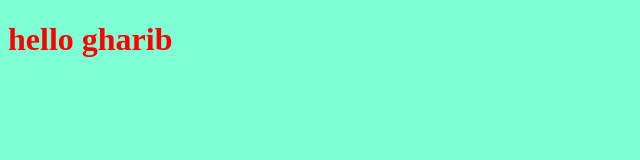
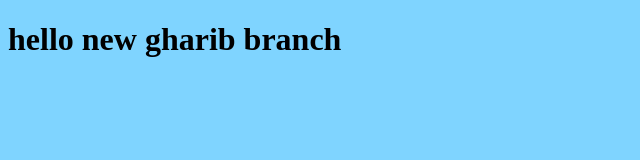
Before and after one commit to gharib196702/myproject, a plain HTML site: page index.html in a window 1280 px wide. Shown: the whole page, without its empty margins (0-640 px from the left). Drawn offline with Linux system fonts and the light colour scheme.

Commit message:
update in new branch gharib

```diff
--- a/index.html
+++ b/index.html
@@ -7,7 +7,7 @@
   <link rel="stylesheet" href="style.css">
 </head>
 <body>
-  <h1>hello gharib</h1>
+  <h1>hello new gharib branch</h1>
 
   <script src="app.js"></script>
 </body>
--- a/style.css
+++ b/style.css
@@ -1,6 +1,6 @@
 h1{
-  color:red
+  color:black
 }
 body{
-  background: aquamarine;
+  background: rgb(127, 212, 255);
 }
```
